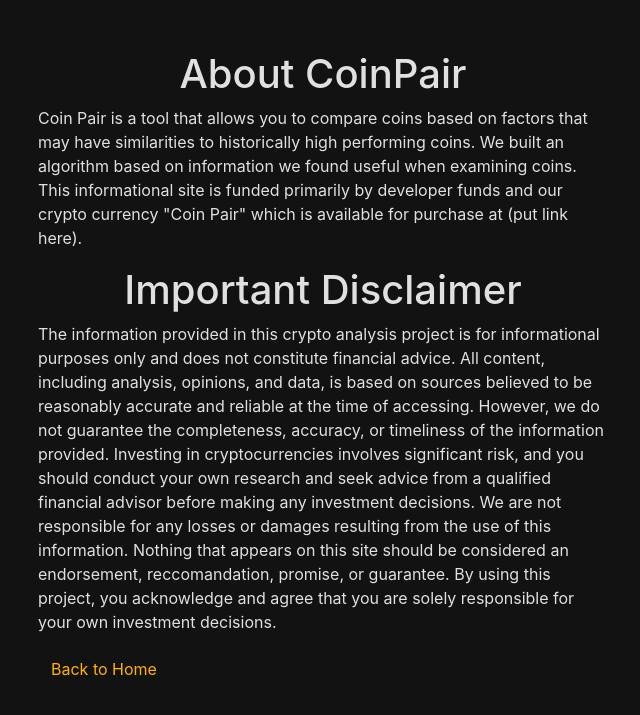
After one commit to nbortz/Coin-Compare, a Flask app: page /about in a window 1280 px wide. The commit adds this page. Shown: the top 715 px of the page, without its empty margins (317-957 px from the left). Run offline with Flask 3, Linux system fonts and the light colour scheme; some libraries are stand-ins or nearby versions.

Commit message:
Updated Website

```diff
--- /dev/null
+++ b/Templates/about.html
@@ -0,0 +1,42 @@
+<!DOCTYPE html>
+<html lang="en">
+<head>
+    <meta charset="UTF-8">
+    <meta name="viewport" content="width=device-width, initial-scale=1.0">
+    <title>About - Crypto Price Plotter</title>
+    <link rel="stylesheet" href="https://stackpath.bootstrapcdn.com/bootstrap/4.5.2/css/bootstrap.min.css">
+    <style>
+        body {
+            background-color: #121212;
+            color: #E0E0E0;
+            padding-top: 50px;
+        }
+        .container {
+            max-width: 600px;
+        }
+        .btn-link {
+            color: #FFB300;
+        }
+        .btn-link:hover {
+            color: #FFCA28;
+        }
+    </style>
+</head>
+<body>
+    <div class="container">
+        <h1 class="text-center">About CoinPair</h1>
+        <p>Coin Pair is a tool that allows you to compare coins based on factors that may have similarities to historically high performing coins.  We built an algorithm based on information we found useful when examining coins.  This informational site is funded primarily by developer funds and our crypto currency "Coin Pair" which is available for purchase at (put link here).  </p>
+    </div>
+    <div class="container">
+        <h1 class="text-center">Important Disclaimer</h1>
+        <p>The information provided in this crypto analysis project is for informational purposes only and does not constitute financial advice. All content, including analysis, opinions, and data, is based on sources believed to be reasonably accurate and reliable at the time of accessing. However, we do not guarantee the completeness, accuracy, or timeliness of the information provided.
+
+            Investing in cryptocurrencies involves significant risk, and you should conduct your own research and seek advice from a qualified financial advisor before making any investment decisions. We are not responsible for any losses or damages resulting from the use of this information.
+
+            Nothing that appears on this site should be considered an endorsement, reccomandation, promise, or guarantee.
+
+            By using this project, you acknowledge and agree that you are solely responsible for your own investment decisions.</p>
+        <p><a href="/" class="btn btn-link">Back to Home</a></p>
+    </div>
+</body>
+</html>
--- a/app.py
+++ b/app.py
@@ -51,6 +51,10 @@
 def index():
     return render_template('index.html')
 
+@app.route('/about')
+def about():
+    return render_template('about.html')
+
 @app.route('/plot', methods=['POST'])
 def plot():
     coin_id = request.form['coin_id']
```
Also changed, not shown: Templates/Index.html (+34 -5 lines).
